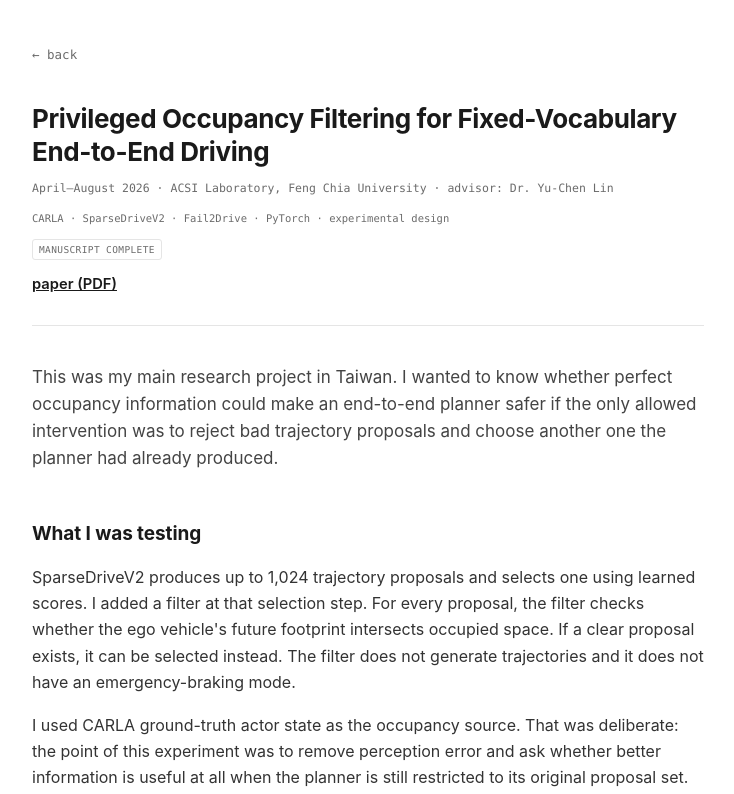
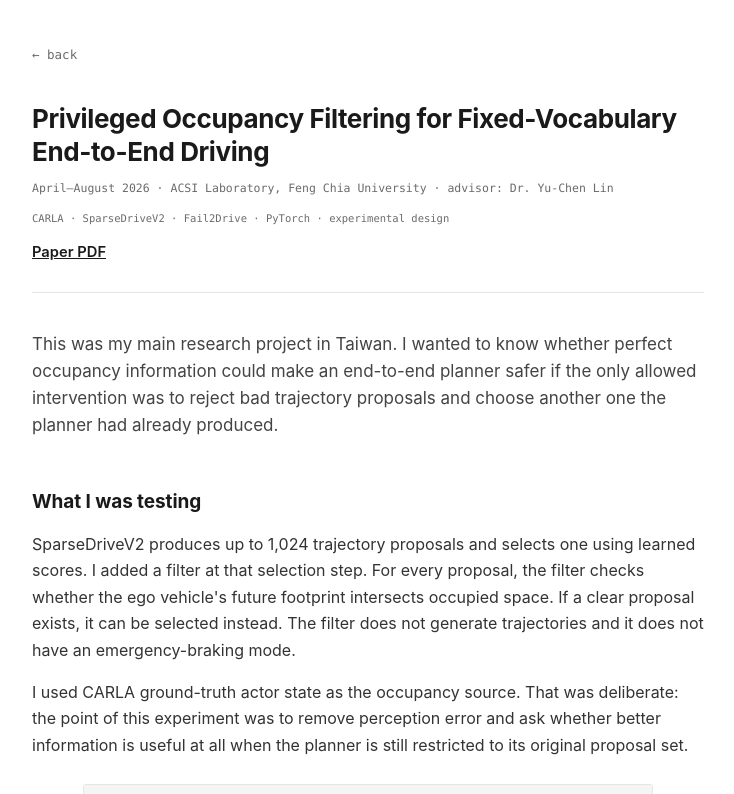
Before and after one commit to das2sm/das2sm.github.io, a plain HTML site: page research/hydrive.html in a window 1280 px wide. Shown: the top 794 px of the page, without its empty margins (272-1006 px from the left). Drawn offline with Linux system fonts and the light colour scheme.

Commit message:
Revise status and article actions in hydrive.html
Updated the status text and modified the article actions link format.

```diff
--- a/research/hydrive.html
+++ b/research/hydrive.html
@@ -17,8 +17,7 @@
       <div class="tags">
         <span>CARLA</span><span>SparseDriveV2</span><span>Fail2Drive</span><span>PyTorch</span><span>experimental design</span>
       </div>
-      <span class="status">manuscript complete</span>
-      <div class="article-actions"><a href="/papers/hydrive.pdf">paper (PDF)</a></div>
+      <div class="article-actions"><a href="/papers/hydrive.pdf">Paper PDF</a></div>
     </header>
 
     <p class="lede">
```
